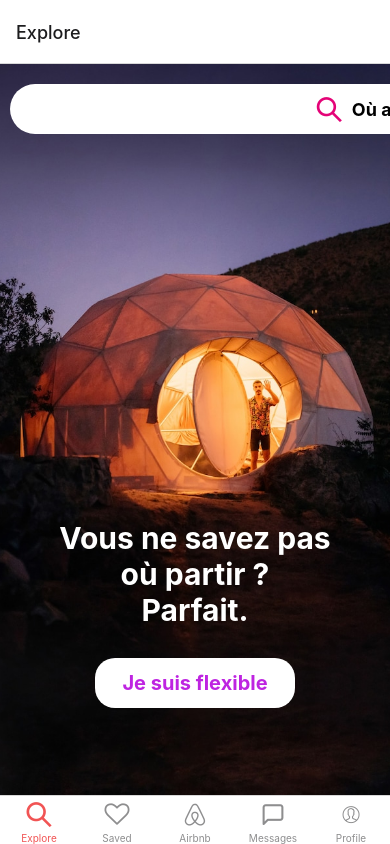
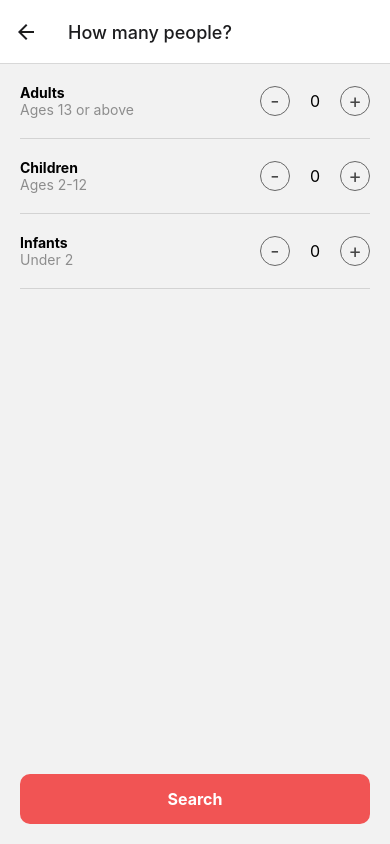
Before and after one commit to ElongeR-12/airbnb-reactnative-clone, a React Native app: screen /Guests in a window 390 px wide. Built offline with nearby package versions, Linux system fonts and the light colour scheme.

Commit message:
navigation between screens

```diff
--- a/assets/data/search.js
+++ b/assets/data/search.js
@@ -4,19 +4,19 @@ export default [
         description: 'Tenerife, canary Island'
     },
     {
-        id: '0',
+        id: '1',
         description: 'Tenerife, Sainte-Marie'
     },
     {
-        id: '0',
+        id: '2',
         description: 'Tenerife, Cap Vert'
     },
     {
-        id: '0',
+        id: '3',
         description: 'Tenerife, Ile de la Réunion'
     },
     {
-        id: '0',
+        id: '4',
         description: 'Tananarive, Madagascar'
     }
 ]
--- a/src/navigation/Router.js
+++ b/src/navigation/Router.js
@@ -17,7 +17,7 @@ const Router = () => {
                     headerShown: false
                 }}
                />
-               {/* <Stack.Screen
+               <Stack.Screen
                 name={"Destination Search"}
                 component={DestinationSearchScreen}
                 options={{
@@ -30,7 +30,7 @@ const Router = () => {
                 options={{
                     title: 'How many people?'
                 }}
-               /> */}
+               />
            </Stack.Navigator>
        </NavigationContainer>
     )
--- a/src/screens/Guests/index.js
+++ b/src/screens/Guests/index.js
@@ -1,11 +1,14 @@
+import { useNavigation } from '@react-navigation/native'
 import React, { useState } from 'react'
 import { View, Text, Pressable } from 'react-native'
 import styles from './styles'
 const GuestScreen = () => {
+    const navigation = useNavigation();
     const [adults, setAdults] = useState(0);
     const [childrens, setChildrens] = useState(0);
     const [infants, setInfants] = useState(0);
     return (
+        <View style={{justifyContent: 'space-between', height:"100%"}}>
             <View>
                 <View style={styles.row}>
                     <View style={styles.f}>
@@ -71,6 +74,31 @@ const GuestScreen = () => {
                     </View>
                 </View>
             </View>
+            {/* <Text>Search</Text> */}
+            <Pressable
+            style={{
+                marginBottom: 20,
+                backgroundColor:'#f15454',
+                alignItems: "center",
+                justifyContent: "center",
+                height:50,
+                marginHorizontal:20,
+                borderRadius:10
+                }}
+                onPress={()=>navigation.navigate("Destination Search")}
+            >
+                <Text
+                style={{
+                    fontSize:16,
+                    color:"white",
+                    fontWeight:"bold",
+                    }}
+                >
+                    Search
+                </Text>
+            </Pressable>
+
+        </View>
     )
 }
 
--- a/src/screens/destinationSearch/index.js
+++ b/src/screens/destinationSearch/index.js
@@ -1,10 +1,12 @@
 import React, { useState } from 'react'
-import { View, Text, TextInput, FlatList } from 'react-native'
+import { View, Text, TextInput, FlatList, Pressable } from 'react-native'
 import styles from './styles'
 import searchResults from '../../../assets/data/search'
 import Entypo from 'react-native-vector-icons/Entypo'
+import { useNavigation } from '@react-navigation/native'
 
 const DestinationSearchScreen = () => {
+    const navigation = useNavigation();
     const [inputText, setInputText] = useState('');
     return (
         <View style={styles.container}>
@@ -17,12 +19,14 @@ const DestinationSearchScreen = () => {
             <FlatList
                 data={searchResults}
                 renderItem={({item})=>(
-                    <View style={styles.row}>
+                    <Pressable style={styles.row}
+                        onPress={()=> navigation.navigate("Guests")}
+                    >
                         <View style={styles.iconContainer}>
                             <Entypo name={"location-pin"} size={30}/>
                         </View>
                         <Text style={styles.locationText}>{item.description}</Text>
-                    </View>
+                    </Pressable>
                     )}
             />
         </View>
--- a/src/screens/home/index.js
+++ b/src/screens/home/index.js
@@ -2,12 +2,14 @@ import React from 'react'
 import { View, Text, ImageBackground, Pressable } from 'react-native'
 import styles from './styles'
 import Fontisto from "react-native-vector-icons/Fontisto"
+import { useNavigation } from '@react-navigation/native'
 const HomeScreen = () => {
+    const navigation = useNavigation();
     return (
         <View style={styles.homeContainer}>
 
             <ImageBackground source={require('../../../assets/images/imagebg.jpg')} style={styles.image}>
-                <Pressable style={styles.searchButton} onPress={()=> console.warn("Search Btn clicked")}>
+                <Pressable style={styles.searchButton} onPress={()=> navigation.navigate("Destination Search")}>
                         <Fontisto name="search" size={25} color={"#E40377"}/>
                         <Text style={styles.searchButtonText}>Où allez-vous?</Text>
                 </Pressable>
```
Lines whose indentation alone changed are shown as unchanged.
